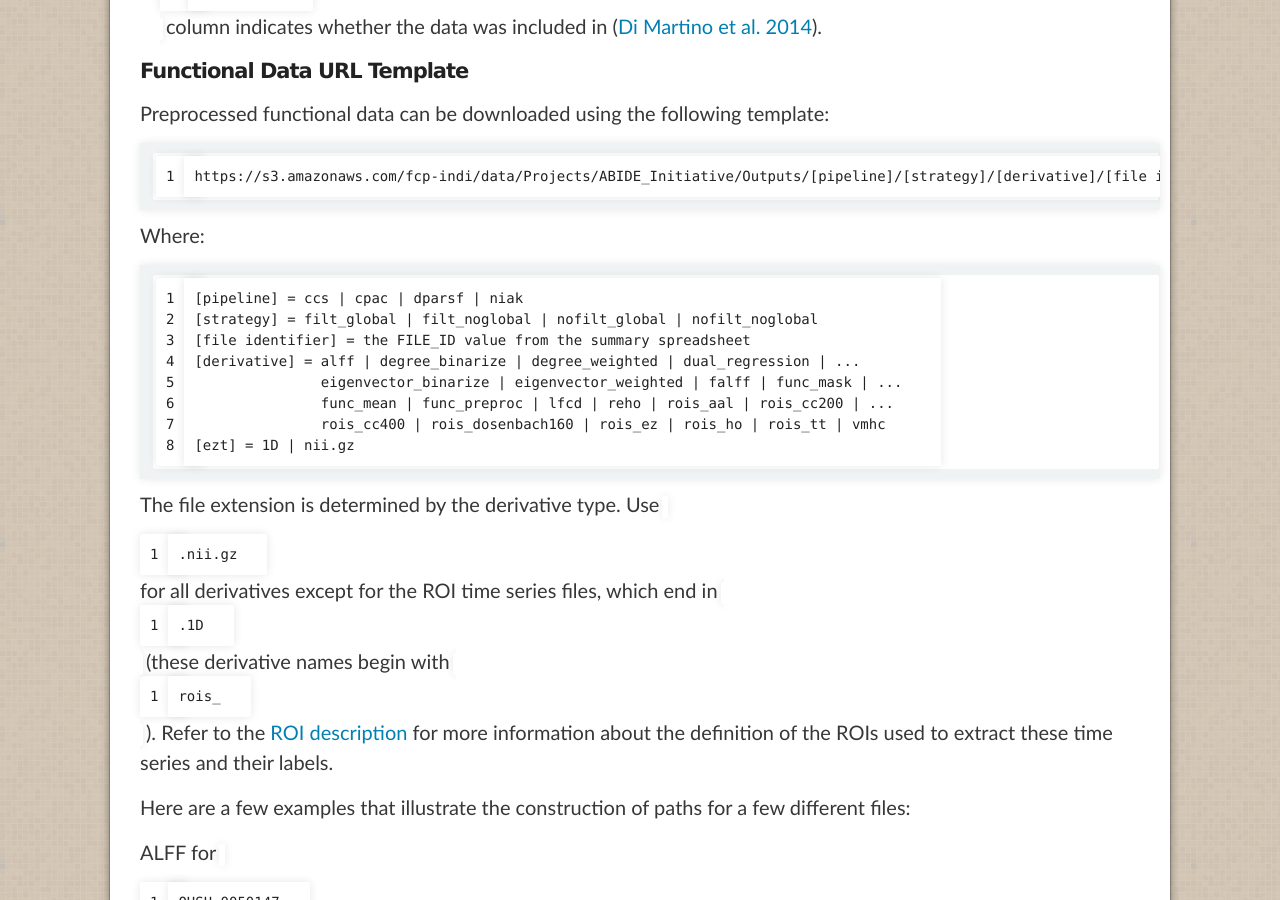
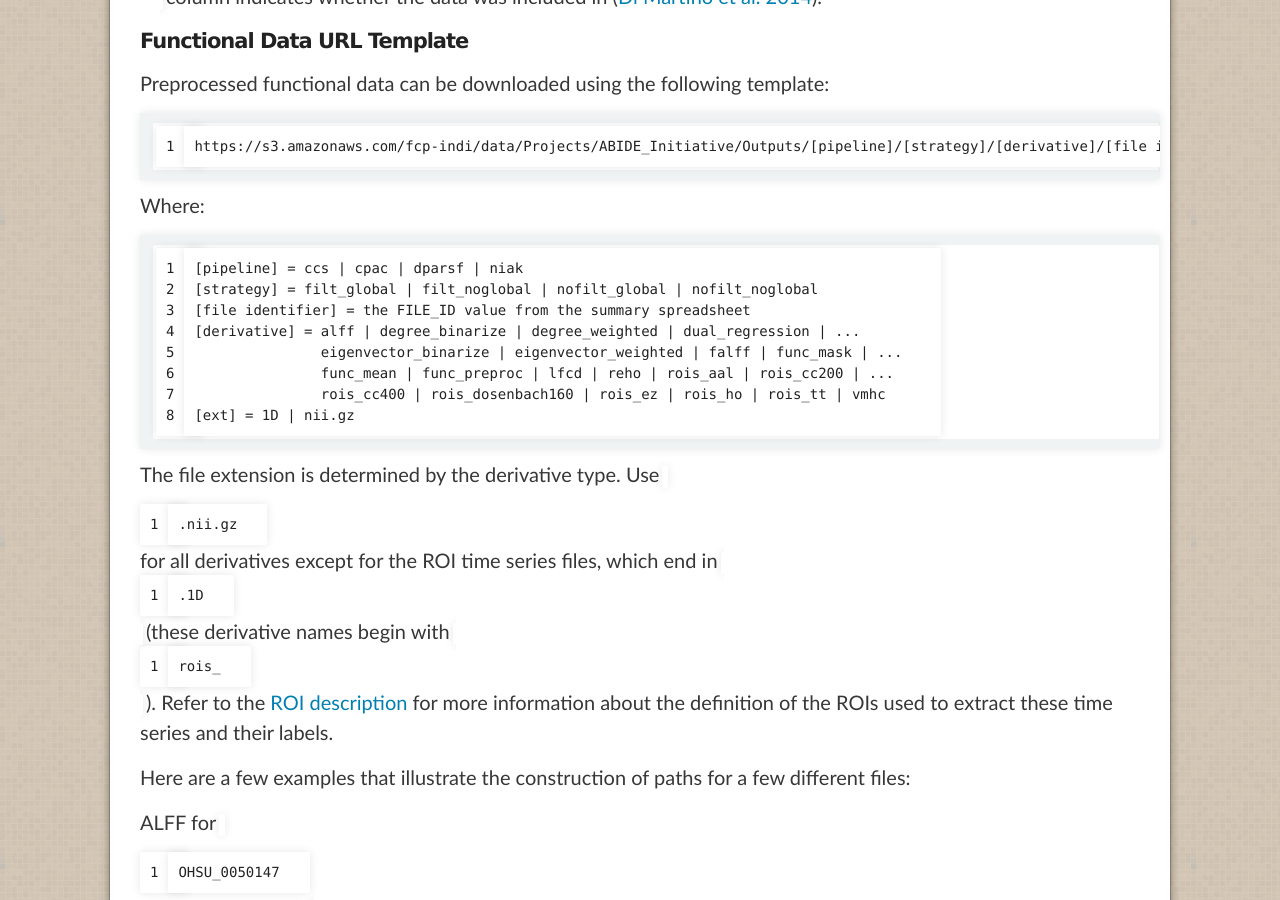
Before and after one commit to preprocessed-connectomes-project/abide, a Jekyll site: the page built from download.md, in a window 1280 px wide and 900 px high, scrolled down 3961 px. Built offline with Jekyll 4.4.1, drawn with Linux system fonts in a browser that asks for light colours; some of the changed text lies outside the part shown.

```diff
--- a/download.md
+++ b/download.md
@@ -35,7 +35,7 @@ Where:
                    eigenvector_binarize | eigenvector_weighted | falff | func_mask | ...
                    func_mean | func_preproc | lfcd | reho | rois_aal | rois_cc200 | ...
                    rois_cc400 | rois_dosenbach160 | rois_ez | rois_ho | rois_tt | vmhc
-    [ezt] = 1D | nii.gz
+    [ext] = 1D | nii.gz
 
 The file extension is determined by the derivative type. Use `.nii.gz` for all derivatives except for the ROI time series files, which end in `.1D` (these derivative names begin with `rois_`). Refer to the [ROI description](Pipelines.html#regions_of_interest) for more information about the definition of the ROIs used to extract these time series and their labels.
 
```
Also changed, not shown: other parts of download.md (+2 -2 lines), publications.md (+2 -5 lines).
